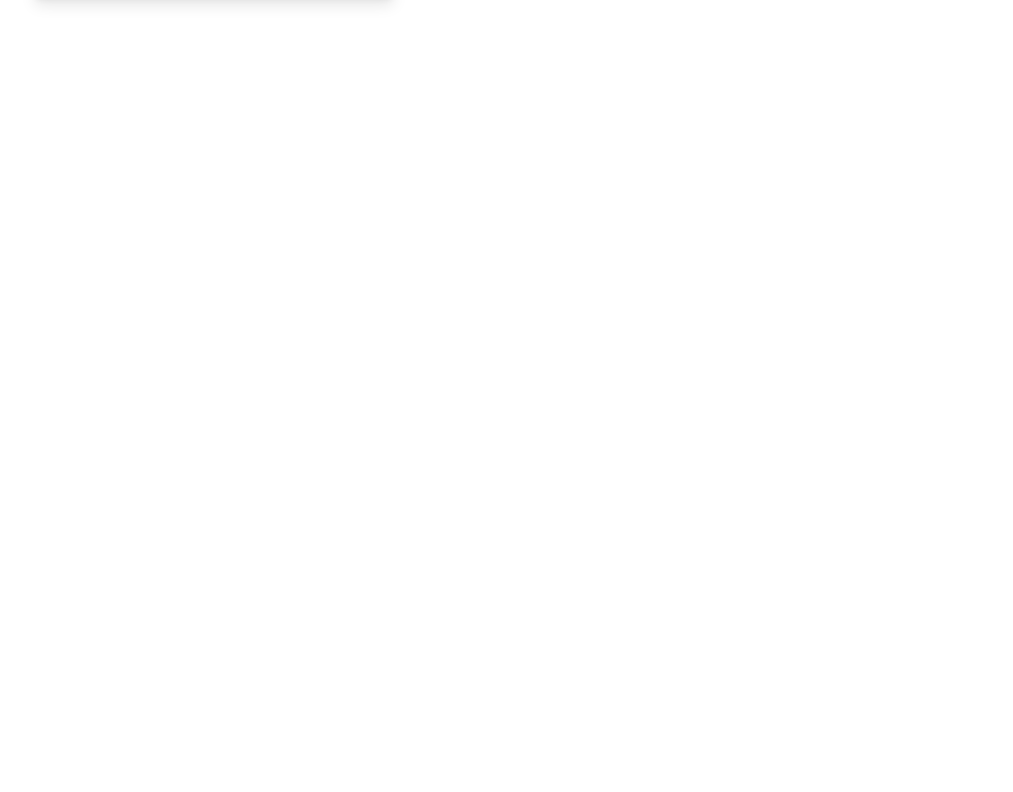
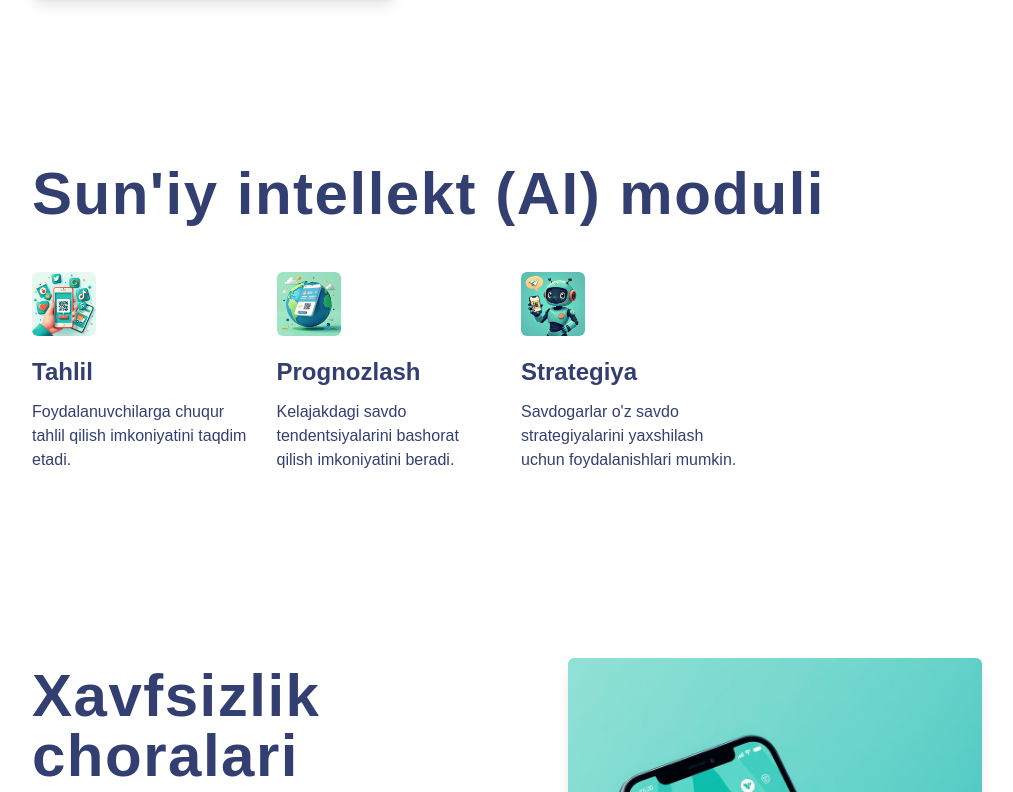
Before and after one commit to Alisher0903/qr-web, a React (Vite) app: page / in a window 1280 px wide. Shown: the part 4108-4900 px from the top of the page, without its empty margins (133-1146 px from the left). Before the commit the page ends 4232 px from the top, so only its background shows below. Built offline with nearby package versions, Linux system fonts and the light colour scheme; a web font is replaced by a local one.

Commit message:
appga yozdim

```diff
--- a/src/App.tsx
+++ b/src/App.tsx
@@ -1,4 +1,6 @@
 import {Server, QrMain, PurposeProject, MainComponents, Mobile, WebSayt, QrCreate} from "./pages";
+import SuniyIntelekt from "./pages/omadbek/suniyIntelekt";
+import XavfSizlik from "./pages/omadbek/xavfsizlik";
 
 const App = () => {
     return (
@@ -13,6 +15,8 @@ const App = () => {
                 <Mobile/>
             </div>
             <WebSayt/>
+            <SuniyIntelekt/>
+            <XavfSizlik/>
         </div>
     );
 };
```
